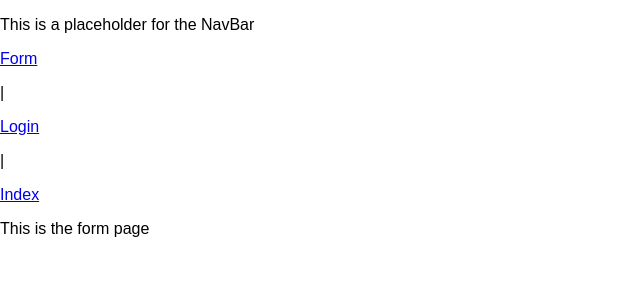
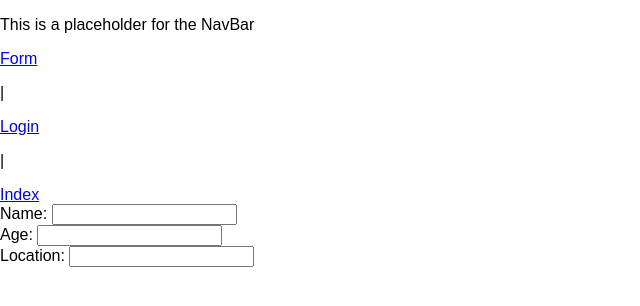
Before and after one commit to CLackrone/react-showcase, a React (Create React App) app: page /form in a window 1280 px wide. Shown: the top 306 px of the page, without its empty margins (0-640 px from the left). Built offline with nearby package versions, Linux system fonts and the light colour scheme.

Commit message:
added form fields

```diff
--- a/src/components/Form.js
+++ b/src/components/Form.js
@@ -1,10 +1,62 @@
 import React, { Component } from 'react'
 
 class Form extends Component {
+
+  constructor() {
+    super()
+
+    this.state = {
+      name: '',
+      age: '',
+      location: ''
+    }
+  }
+
+  handleSubmit = e => {
+    e.preventDefault()
+  }
+
+  handleChange = e => {
+    const { name, value } = e.target
+    this.setState({
+      [name]: value
+    })
+  }
+
   render() {
     return(
-      <p>This is the form page</p>
-      )
+      <form onSubmit={this.handleSubmit}>
+        <div>
+
+          <div>
+            <label>Name: </label>
+            <input
+              type='text'
+              onChange={e => this.handleChange(e)}
+              name='name'
+              value={this.state.name}
+            />
+          </div>
+
+          <div>
+            <label>Age: </label>
+            <input
+              type='text'
+              name='age'
+            />
+          </div>
+
+          <div>
+            <label>Location: </label>
+            <input
+              type='text'
+              name='location'
+            />
+          </div>
+
+        </div>
+      </form>
+    )
   }
 }
 
```
